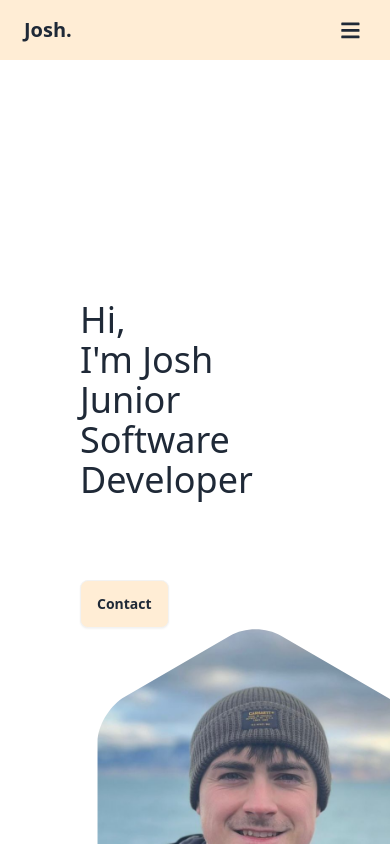
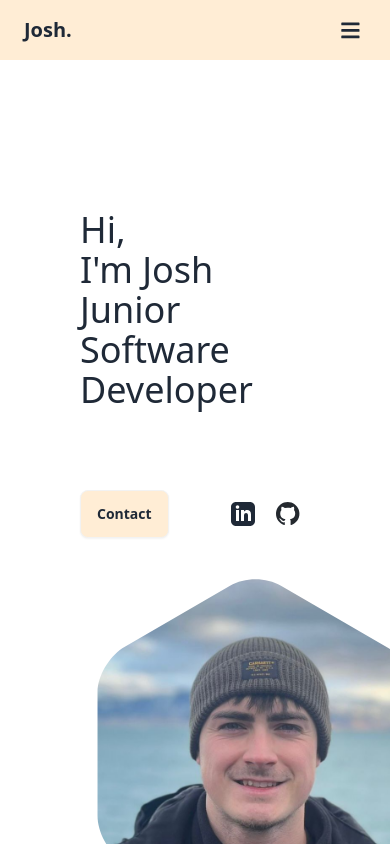
Before and after one commit to Josh-Sharples/portfolio, a React (Vite) app: page / in a window 390 px wide. Shown: the top 844 px of the page. Built offline with nearby package versions, Linux system fonts and the light colour scheme.

Commit message:
this commit adds linkedin-github links

```diff
--- a/src/App.css
+++ b/src/App.css
@@ -3,6 +3,8 @@
   justify-content: space-around;
   align-items: center;
   flex-wrap: wrap;
+  margin-top: 15rem;
+  margin-bottom: 15rem;
 }
 
 .photo {
@@ -175,4 +177,23 @@ header {
     justify-content: center;
     align-items: center;
   }
+
+  .info-small {
+    display: flex;
+    justify-content: space-between;
+    align-items: center;
+    margin-bottom: 40px;
+  }
+
+  .info-logo-small {
+    padding-top: 30px;
+  }
+
+  .home {
+    display: flex;
+    justify-content: space-around;
+    align-items: center;
+    flex-wrap: wrap;
+    margin-top: 150px;
+  }
 }
--- a/src/App.tsx
+++ b/src/App.tsx
@@ -1,6 +1,7 @@
 import "./App.css";
 import About from "./components/About";
 import Contact from "./components/Contact";
+import Footer from "./components/Footer";
 import Header from "./components/Header";
 import Home from "./components/Home";
 import Projects from "./components/Projects";
@@ -15,6 +16,7 @@ function App() {
       <Skills />
       <Projects />
       <Contact />
+      <Footer />
     </>
   );
 }
--- /dev/null
+++ b/src/components/Footer.tsx
@@ -0,0 +1,40 @@
+// @ts-ignore
+import { HashLink as Link} from 'react-router-hash-link';
+
+export default function Footer() {
+  return (
+<footer className="foote items-center p-3 bg-orange-100" style={{display: 'flex', flexDirection: 'row', justifyContent: 'space-between'}}>
+  <div style={{display: 'flex', justifyContent: 'center', alignItems: 'center'}}>
+    <Link to={"#home"} smooth className="text-xl font-bold p-2">
+      Josh.
+    </Link>
+    <p>Copyright © 2024</p>
+  </div>
+  <nav className="grid-flow-col gap-4 md:place-self-center md:justify-self-end" style={{display: 'flex', flexDirection: 'row'}}>
+    <a href='https://www.linkedin.com/in/josh-sharples/' target='_blank'>
+      <svg xmlns="http://www.w3.org/2000/svg" width="24" height="24" viewBox="0 0 24 24" className="fill-current"><path d="M19 0h-14c-2.761 0-5 2.239-5 5v14c0 2.761 2.239 5 5 5h14c2.762 0 5-2.239 5-5v-14c0-2.761-2.238-5-5-5zm-11 19h-3v-11h3v11zm-1.5-12.268c-.966 0-1.75-.79-1.75-1.764s.784-1.764 1.75-1.764 1.75.79 1.75 1.764-.783 1.764-1.75 1.764zm13.5 12.268h-3v-5.604c0-3.368-4-3.113-4 0v5.604h-3v-11h3v1.765c1.396-2.586 7-2.777 7 2.476v6.759z"/></svg>
+    </a>
+    <a href='https://github.com/Josh-Sharples' target='_blank'>
+      <svg xmlns="http://www.w3.org/2000/svg" width="24" height="24" viewBox="0 0 100 100" className="fill-current">
+        <path fill-rule="evenodd" clip-rule="evenodd" d="M48.854 0C21.839 0 0 22 0 49.217c0 21.756 13.993 40.172 33.405 46.69 2.427.49 3.316-1.059 3.316-2.362 0-1.141-.08-5.052-.08-9.127-13.59 2.934-16.42-5.867-16.42-5.867-2.184-5.704-5.42-7.17-5.42-7.17-4.448-3.015.324-3.015.324-3.015 4.934.326 7.523 5.052 7.523 5.052 4.367 7.496 11.404 5.378 14.235 4.074.404-3.178 1.699-5.378 3.074-6.6-10.839-1.141-22.243-5.378-22.243-24.283 0-5.378 1.94-9.778 5.014-13.2-.485-1.222-2.184-6.275.486-13.038 0 0 4.125-1.304 13.426 5.052a46.97 46.97 0 0 1 12.214-1.63c4.125 0 8.33.571 12.213 1.63 9.302-6.356 13.427-5.052 13.427-5.052 2.67 6.763.97 11.816.485 13.038 3.155 3.422 5.015 7.822 5.015 13.2 0 18.905-11.404 23.06-22.324 24.283 1.78 1.548 3.316 4.481 3.316 9.126 0 6.6-.08 11.897-.08 13.526 0 1.304.89 2.853 3.316 2.364 19.412-6.52 33.405-24.935 33.405-46.691C97.707 22 75.788 0 48.854 0z" fill="#24292f"/></svg>
+    </a>
+  </nav>
+</footer>
+  );
+}
+
+
+// <footer className="bg-orange-100">
+// <div style={{display: 'flex', justifyContent: 'center', flexDirection: 'row'}}>
+//   <button>
+//     <a href="https://github.com/Josh-Sharples">
+//       <img className="footer-img" src={gitHub} style={{width: '65px', borderRadius: '5px', marginRight: '10px'}}/>
+//     </a>
+//   </button>
+//   <button>
+//     <a href="https://www.linkedin.com/in/josh-sharples/">
+//       <img className="footer-img" src={linkedIn} style={{width: '30px', borderRadius: '5px', marginLeft: '10px'}}/>
+//     </a>
+//   </button>
+// </div>
+// </footer>
--- a/src/components/Home.tsx
+++ b/src/components/Home.tsx
@@ -4,7 +4,7 @@ import Photo from "./Photo";
 export default function() {
 
   return (
-    <div id="home" className="mt-60 ml-20 mr-20 home">
+    <div id="home" className="ml-20 mr-20 home">
       <Info/>
       <Photo/>
     </div>
--- a/src/components/Info.tsx
+++ b/src/components/Info.tsx
@@ -1,16 +1,57 @@
- // @ts-ignore
- import { HashLink as Link } from 'react-router-hash-link';
+// @ts-ignore
+import { HashLink as Link } from "react-router-hash-link";
 
 export default function Info() {
-
   return (
     <div>
       <h1 className="text-4xl">Hi,</h1>
       <h1 className="text-4xl">I'm Josh</h1>
       <h1 className="text-4xl">Junior Software Developer</h1>
+      <div className="info-small">
       <div className="flex-end mt-20">
-        <Link to={'#contact'} className="btn bg-orange-100 text-l">Contact</Link>
+        <Link to={"#contact"} className="btn bg-orange-100 text-l">
+          Contact
+        </Link>
+      </div>
+      <div
+        style={{
+          display: "flex",
+          flexDirection: "row",
+          marginTop: "50px",
+          width: "90px",
+          justifyContent: "space-around",
+        }}
+        className="info-logo-small"
+      >
+        <a href="https://www.linkedin.com/in/josh-sharples/" target="_blank">
+          <svg
+            xmlns="http://www.w3.org/2000/svg"
+            width="24"
+            height="24"
+            viewBox="0 0 24 24"
+            className="fill-current"
+          >
+            <path d="M19 0h-14c-2.761 0-5 2.239-5 5v14c0 2.761 2.239 5 5 5h14c2.762 0 5-2.239 5-5v-14c0-2.761-2.238-5-5-5zm-11 19h-3v-11h3v11zm-1.5-12.268c-.966 0-1.75-.79-1.75-1.764s.784-1.764 1.75-1.764 1.75.79 1.75 1.764-.783 1.764-1.75 1.764zm13.5 12.268h-3v-5.604c0-3.368-4-3.113-4 0v5.604h-3v-11h3v1.765c1.396-2.586 7-2.777 7 2.476v6.759z" />
+          </svg>
+        </a>
+        <a href="https://github.com/Josh-Sharples" target="_blank">
+          <svg
+            xmlns="http://www.w3.org/2000/svg"
+            width="24"
+            height="24"
+            viewBox="0 0 100 100"
+            className="fill-current"
+          >
+            <path
+              fill-rule="evenodd"
+              clip-rule="evenodd"
+              d="M48.854 0C21.839 0 0 22 0 49.217c0 21.756 13.993 40.172 33.405 46.69 2.427.49 3.316-1.059 3.316-2.362 0-1.141-.08-5.052-.08-9.127-13.59 2.934-16.42-5.867-16.42-5.867-2.184-5.704-5.42-7.17-5.42-7.17-4.448-3.015.324-3.015.324-3.015 4.934.326 7.523 5.052 7.523 5.052 4.367 7.496 11.404 5.378 14.235 4.074.404-3.178 1.699-5.378 3.074-6.6-10.839-1.141-22.243-5.378-22.243-24.283 0-5.378 1.94-9.778 5.014-13.2-.485-1.222-2.184-6.275.486-13.038 0 0 4.125-1.304 13.426 5.052a46.97 46.97 0 0 1 12.214-1.63c4.125 0 8.33.571 12.213 1.63 9.302-6.356 13.427-5.052 13.427-5.052 2.67 6.763.97 11.816.485 13.038 3.155 3.422 5.015 7.822 5.015 13.2 0 18.905-11.404 23.06-22.324 24.283 1.78 1.548 3.316 4.481 3.316 9.126 0 6.6-.08 11.897-.08 13.526 0 1.304.89 2.853 3.316 2.364 19.412-6.52 33.405-24.935 33.405-46.691C97.707 22 75.788 0 48.854 0z"
+              fill="#24292f"
+            />
+          </svg>
+        </a>
+      </div>
       </div>
     </div>
-  )
+  );
 }
```
Also changed, not shown: src/Images/LinkedIn-logo.png (added), src/Images/black-linkedin-logo.png (added).
